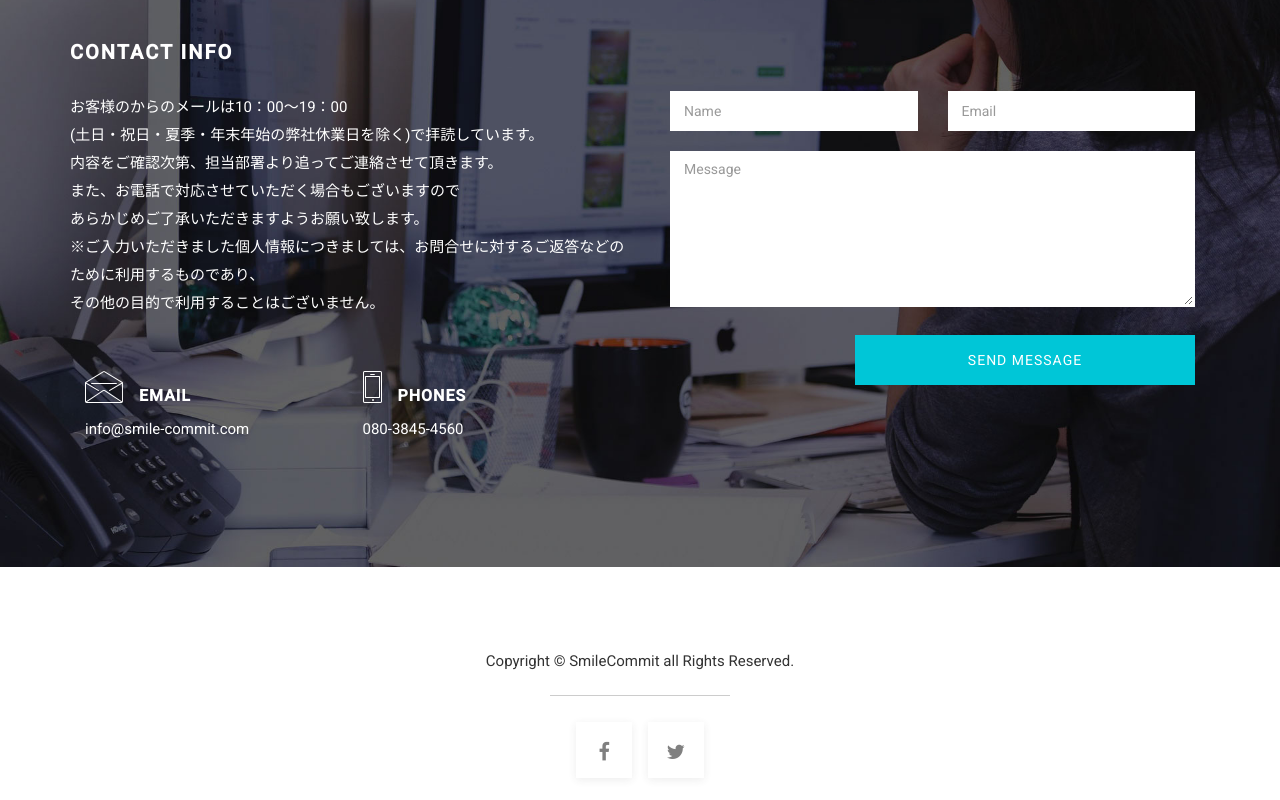
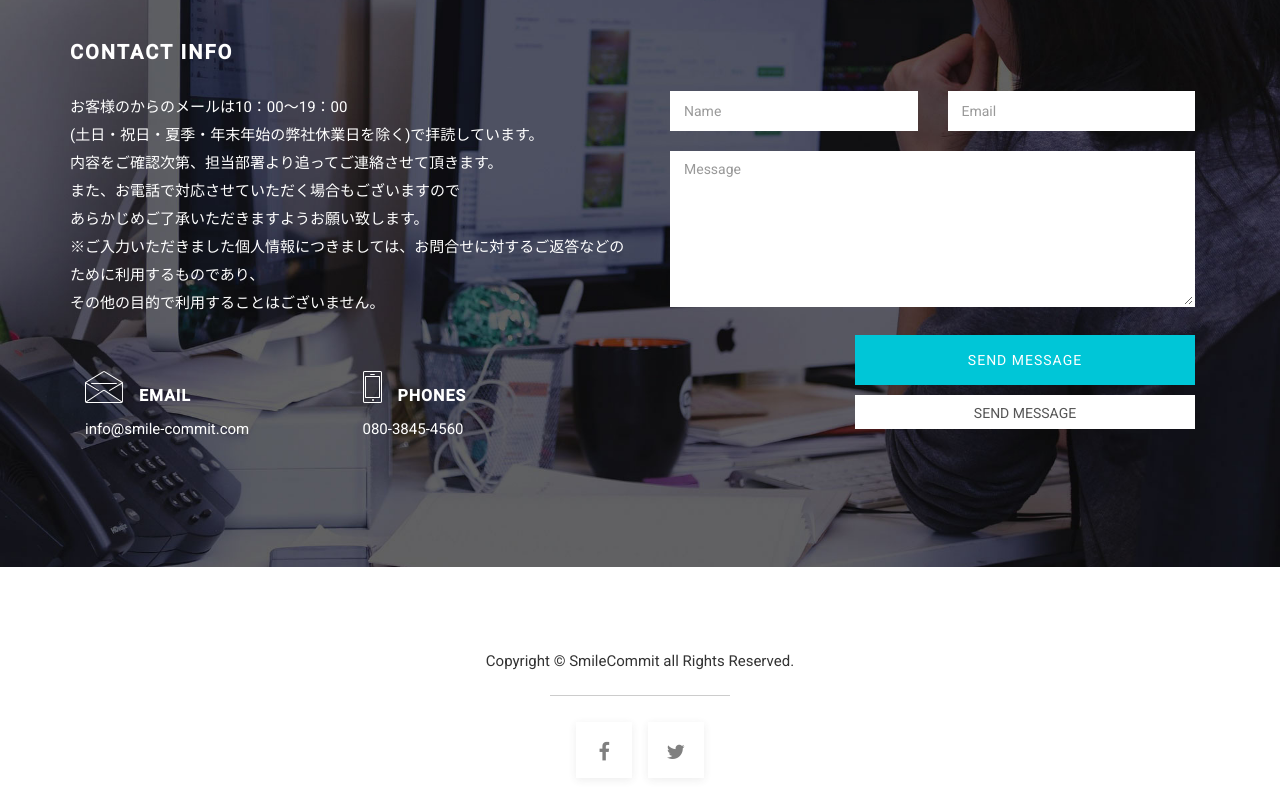
Before and after one commit to Henry-ZP/smile-commit, a plain HTML site: page index.html in a window 1280 px wide. Shown: the part 4446-5246 px from the top of the page. Drawn offline with Linux system fonts and the light colour scheme.

Commit message:
問い合わせフォーム実装

```diff
--- a/index.html
+++ b/index.html
@@ -9,6 +9,7 @@
     <meta name="keywords" content="">
     <meta name="description" content="">
 
+    <script src="js/script.js"></script>
     <link rel="stylesheet" href="css/bootstrap.min.css">
     <link rel="stylesheet" href="css/font-awesome.min.css">
     <link rel="stylesheet" href="css/animate.min.css">
@@ -43,11 +44,11 @@
     <section class="navbar navbar-fixed-top custom-navbar" role="navigation">
         <div class="container">
             <div class="navbar-header">
-                <!-- <button class="navbar-toggle" data-toggle="collapse" data-target=".navbar-collapse">
+                <button class="navbar-toggle" data-toggle="collapse" data-target=".navbar-collapse">
                     <span class="icon icon-bar"></span>
                     <span class="icon icon-bar"></span>
                     <span class="icon icon-bar"></span>
-                </button> -->
+                </button>
                 <a href="#" class="navbar-brand"><img src="./images/logo.png" alt="Smile Commit" class="logo"></a>
 
             </div>
@@ -407,18 +408,19 @@
                     </div>
                 </div>
                 <div class="col-md-6 col-sm-12">
-                    <form action="#" method="get" class="wow fadeInUp" data-wow-delay="0.6s">
+                    <form id="contact-form" method="post" class="wow fadeInUp" data-wow-delay="0.6s">
                         <div class="col-md-6 col-sm-6">
-                            <input type="text" class="form-control" placeholder="Name" name="name">
+                            <input type="text" id="name-input" class="form-control" placeholder="Name" name="name">
                         </div>
                         <div class="col-md-6 col-sm-6">
-                            <input type="email" class="form-control" placeholder="Email" name="email">
+                            <input type="email" id="email-input" class="form-control" placeholder="Email" name="email">
                         </div>
                         <div class="col-md-12 col-sm-12">
-                            <textarea class="form-control" placeholder="Message" rows="7" name="message"></textarea>
+                            <textarea id="description-input" class="form-control" placeholder="Message" rows="7" name="message"></textarea>
                         </div>
                         <div class="col-md-offset-4 col-md-8 col-sm-offset-4 col-sm-8">
                             <input type="submit" class="form-control" value="SEND MESSAGE">
+                            <button type="button " onClick="submitToAPI(event) " class="form-control">SEND MESSAGE</button>
                         </div>
                     </form>
                 </div>
--- /dev/null
+++ b/js/script.js
@@ -0,0 +1,55 @@
+function submitToAPI(e) {
+    e.preventDefault();
+    //設定したAPI GatewayのエンドポイントURLをここに入れます。
+    var URL = "https://m96fs6t0d5.execute-api.ap-northeast-1.amazonaws.com/sentmail";
+
+
+    var iname = $("#name-input").val();
+    var iemail = $("#email-input").val();
+    var idesc = $("#description-input").val();
+
+    //フォームの入力値をチェック
+    var name = /[A-Za-z]{1}[A-Za-z]/;
+    if (iname == null || iname == undefined || iname == '') {
+        alert("2文字以上記入してください。");
+        return;
+    }
+
+    if (iemail.split(" ") === "") {
+        alert("メールを入力してください。");
+        return;
+    }
+
+    var email = /^([\w-\.]+@([\w-]+\.)+[\w-]{2,6})?$/;
+    if (!email.test(iemail)) {
+        alert("メールアドレスは正しくありません。");
+        return;
+    }
+
+    var data = {
+        name: iname,
+        email: iemail,
+        desc: idesc
+    };
+
+    $.ajax({
+        type: "POST",
+        //設定したAPI GatewayのエンドポイントURLをここに入れます。
+        url: URL,
+        dataType: "json",
+        crossDomain: "true",
+        contentType: "application/json; charset=utf-8",
+        data: JSON.stringify(data),
+
+        success: function() {
+            // フォームをクリアし、送信成功のメッセージを表示する
+            alert("メッセージが送信されました！");
+            document.getElementById("contact-form").reset();
+            location.reload();
+        },
+        error: function() {
+            // 送信エラーのメッセージを表示する
+            alert("メッセージ送信失敗！");
+        }
+    });
+}
```
